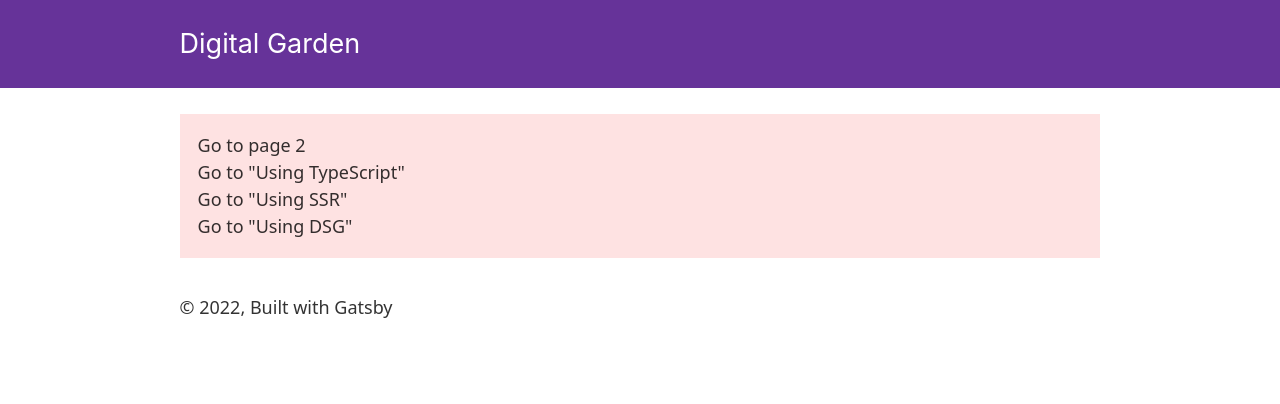
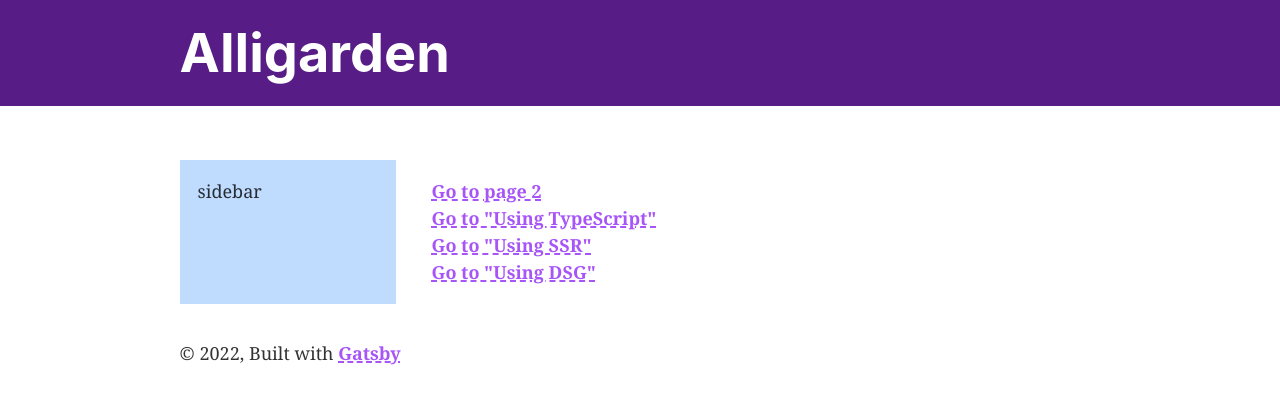
Before and after one commit to allizon/digital-garden, a Gatsby site: page / in a window 1280 px wide. Built offline with nearby package versions, Linux system fonts and the light colour scheme; Gatsby itself is replaced by a stand-in of ours.

Commit message:
OK, tailwind works now

```diff
--- a/gatsby-config.js
+++ b/gatsby-config.js
@@ -1,6 +1,6 @@
 module.exports = {
   siteMetadata: {
-    title: `Digital Garden`,
+    title: `Alligarden`,
     description: ``,
     author: `Axxxxxx Holt`,
     siteUrl: `https://allizon.github.io/`,
--- a/package.json
+++ b/package.json
@@ -24,7 +24,7 @@
     "react-dom": "^17.0.1",
     "react-helmet": "^6.1.0",
     "sass": "^1.49.9",
-    "tailwindcss": "^2.2.19"
+    "tailwindcss": "^3"
   },
   "devDependencies": {
     "prettier": "^2.4.1"
--- a/src/components/header.js
+++ b/src/components/header.js
@@ -3,12 +3,7 @@ import PropTypes from "prop-types"
 import { Link } from "gatsby"
 
 const Header = ({ siteTitle }) => (
-  <header
-    style={{
-      background: `rebeccapurple`,
-      marginBottom: `1.45rem`,
-    }}
-  >
+  <header className="bg-purple-900 mb-12">
     <div
       style={{
         margin: `0 auto`,
@@ -16,7 +11,7 @@ const Header = ({ siteTitle }) => (
         padding: `1.45rem 1.0875rem`,
       }}
     >
-      <h1 style={{ margin: 0 }}>
+      <h1 className="text-5xl m-0 font-extrabold">
         <Link
           to="/"
           style={{
--- a/src/components/layout.js
+++ b/src/components/layout.js
@@ -34,7 +34,10 @@ const Layout = ({ children }) => {
           padding: `0 1.0875rem 1.45rem`,
         }}
       >
-        <main>{children}</main>
+        <main className="flex space-x-4">
+          <section className="w-48 bg-blue-200 p-4">sidebar</section>
+          <section className="flex-auto p-4">{children}</section>
+        </main>
         <footer
           style={{
             marginTop: `2rem`,
--- a/src/pages/index.js
+++ b/src/pages/index.js
@@ -10,7 +10,7 @@ const IndexPage = () => (
   <Layout>
     <Seo title="Home" />
 
-    <p class="bg-red-100 p-4">
+    <p>
       <Link to="/page-2/">Go to page 2</Link> <br />
       <Link to="/using-typescript/">Go to "Using TypeScript"</Link> <br />
       <Link to="/using-ssr">Go to "Using SSR"</Link> <br />
--- a/src/styles.css
+++ b/src/styles.css
@@ -11,4 +11,10 @@
     @apply pt-8;
     @apply text-xl;
   }
+
+  a {
+    @apply text-purple-500;
+    @apply font-bold;
+    @apply underline decoration-dashed;
+  }
 }
--- a/tailwind.config.js
+++ b/tailwind.config.js
@@ -0,0 +1,11 @@
+const colors = require("tailwindcss/colors")
+
+module.exports = {
+  content: ["./src/pages/**/*.js", "./src/components/**/*.js"],
+  theme: {
+    fontFamily: {
+      sans: ["Avenir Next"],
+      serif: ["Georgia"],
+    },
+  },
+}
```
Also changed, not shown: 1 other file.
